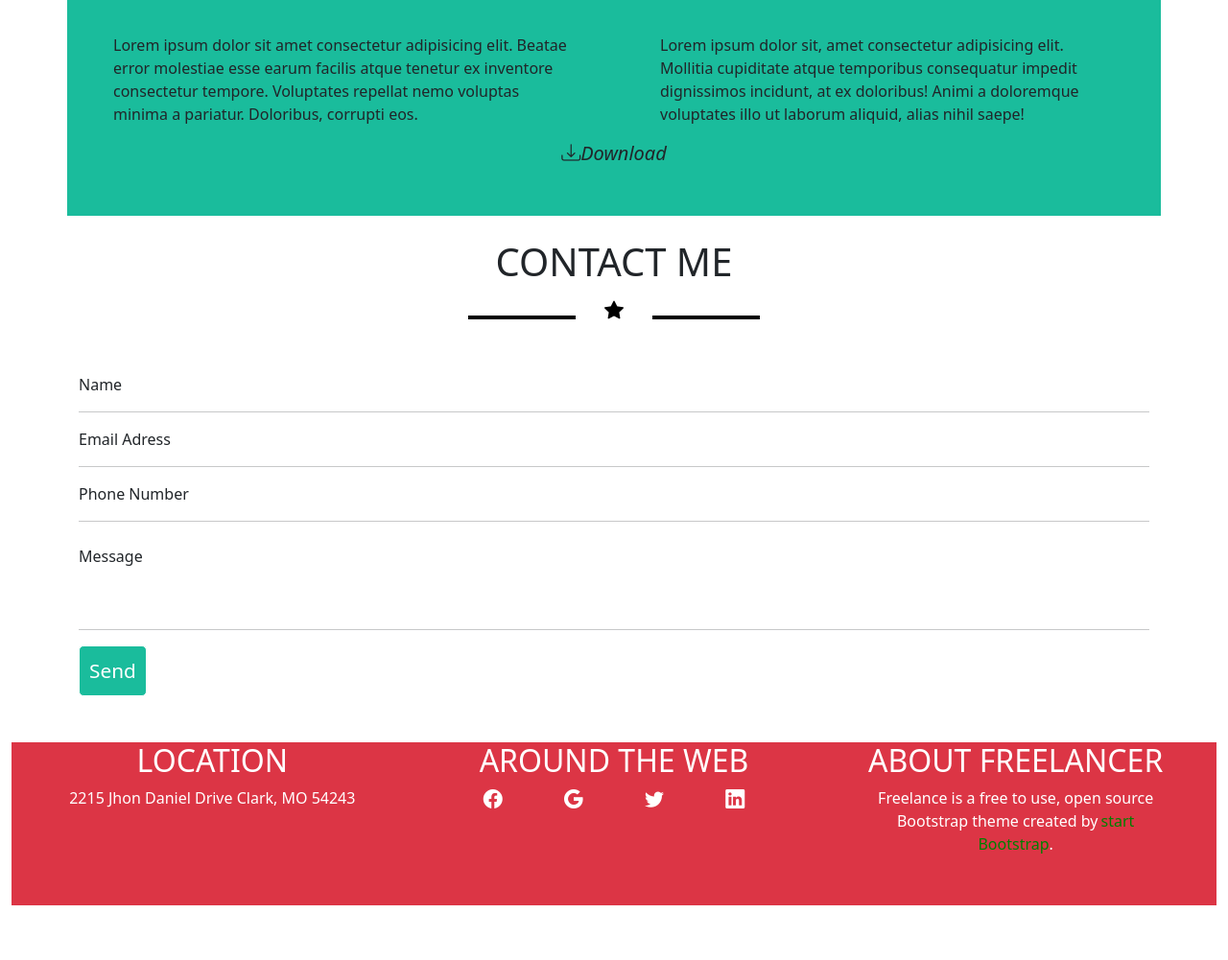
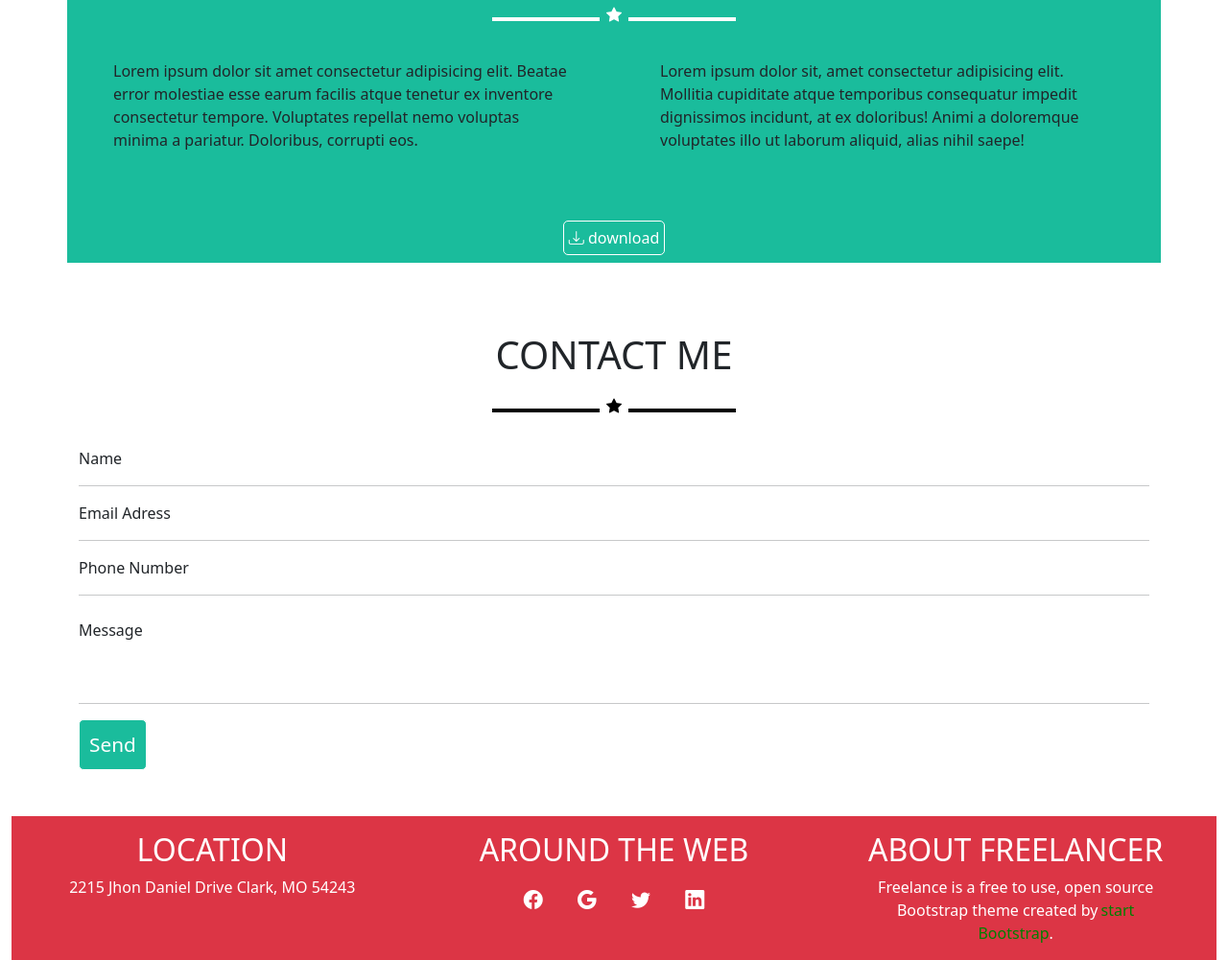
Before and after one commit to GabrielePagnotta/html-css-bootstrap-freelancer, a plain HTML site: page index.html in a window 1280 px wide. Shown: the part 1544-2545 px from the top of the page at 96% size. Before the commit the page ends 2488 px from the top, so only its background shows below. Drawn offline with nearby package versions, Linux system fonts and the light colour scheme.

Commit message:
fine esercizio

```diff
--- a/assets/style.css
+++ b/assets/style.css
@@ -46,7 +46,8 @@ img{
 }
 
 .avatar{
-    width:20%;
+    width:30%;
+    margin: 0 auto;
 }
 
 .line{
@@ -65,12 +66,6 @@ img{
 
 }
 
-.bi{
-    padding:30px;
-    font-size:20px;
-    position: relative;
-    bottom:50px;
-}
 
 .btn-send{
     background-color:#1abc9c;
@@ -79,6 +74,20 @@ img{
     border-radius: 5px;
     font-size: 1.3rem;
     padding:10px;
+}
+
+
+.bold{
+    font-weight:bold;
+}
+
+
+.btn-mid{
+
+   border:1px solid white;
+   color:white;
+   border-radius: 5px;
+   padding:5px;
 }
 
 .bi-facebook{
@@ -90,6 +99,7 @@ img{
 .bi-google{
     font-size: 20px;
     color:white;
+    margin:10px;
 }
 
 .bi-twitter{
@@ -100,4 +110,13 @@ img{
 .bi-linkedin{
     color:white;
     font-size:20px;
+
+
 }
+
+.bi-star-fill{
+    position:relative;
+    left:7px;
+    bottom:15px;
+    width:30px;
+}
--- a/index.html
+++ b/index.html
@@ -19,15 +19,13 @@
               <div class="collapse navbar-collapse py-4" id="navbarSupportedContent">
                 <ul class="navbar-nav me-auto mb-2 mb-lg-0">
                   <li class="nav-item">
-                    <a class="nav-link " aria-current="page" href="#">Home</a>
+                    <a class="nav-link " aria-current="page" href="#">PROFILO</a>
                   </li>
                   <li class="nav-item">
-                    <a class="nav-link" href="#">Link</a>
+                    <a class="nav-link" href="#">ABOUT</a>
                   </li>
                   <li class="nav-item dropdown">
-                    <a class="nav-link" href="#" role="button" data-bs-toggle="dropdown" aria-expanded="false">
-                      Dropdown
-                    </a>
+
                     <ul class="dropdown-menu ml-0">
                       <li><a class="dropdown-item" href="#">Action</a></li>
                       <li><a class="dropdown-item" href="#">Another action</a></li>
@@ -36,7 +34,7 @@
                     </ul>
                   </li>
                   <li class="nav-item">
-                    <a class="nav-link ">Disabled</a>
+                    <a class="nav-link ">CONTACT</a>
                   </li>
                 </ul>
                 <form class="d-flex" role="search">
@@ -48,11 +46,11 @@
     <main>
         <div class="container-fluid">
             <div class="row bg-green ">
-                <div class="col-12 d-flex justify-center">
+                <div class="col-12 col-sm-12 d-flex justify-center">
                     <img class="avatar" src="./assets/img/avatar.svg" alt="">
                 </div>
                 <div class="col-12 mt-4 txt-wht">
-                    <h1 class="text-center fs-md-1 ">STAR BOOTSTRAP</h1>
+                    <h1 class="text-center fs-md-1 ">START BOOTSTRAP</h1>
 
                 </div>
                 <div class="col-12 mt-4 txt-wht d-flex justify-content-center ">
@@ -61,7 +59,7 @@
                     <div class="line border-white"></div>
                 </div>
                 <div class="col-12">
-                    <p class="fs-4 text-center txt-wht">GRAPHIC ARTIST - WEB DESIGNER - ILLUSTRATOR </p>
+                    <p class="fs-4 text-center txt-wht mb-5">GRAPHIC ARTIST - WEB DESIGNER - ILLUSTRATOR </p>
 
                 </div>
             </div>
@@ -126,20 +124,20 @@
                     <div class="col-lg-6 col-md-6 col-sm-12 py-3 px-5">
                         Lorem ipsum dolor sit, amet consectetur adipisicing elit. Mollitia cupiditate atque temporibus consequatur impedit dignissimos incidunt, at ex doloribus! Animi a doloremque voluptates illo ut laborum aliquid, alias nihil saepe!
                     </div>
-                    <div class="col mt-5 text-center">
-                        <div>
-                        <i class="bi bi-download"><p class="d-inline world ">Download</p></i>
+                    <div class="col mt-5 d-flex justify-content-center text-center">
+                        <div class="btn-mid m-2">
+                            <i class="bi bi-download"></i>
+                            <span> download </span>
                         </div>
-
                     </div>
                 </div>
             </div>
             <div class="container mb-5">
                 <div class="row">
-                    <div class="col-12 text-center">
+                    <div class="col-12 text-center mt-5">
                         <h1 class="py-4">CONTACT ME</h1>
                     </div>
-                    <div class="col-12 d-flex justify-content-center">
+                    <div class="col-12 d-flex justify-content-center mb-3">
                         <div class="line border-black"></div>
                     <i class="bi bi-star-fill txt-blk  pb-0"></i>
                     <div class="line border-black"></div>
@@ -159,18 +157,18 @@
             </div>
             <div class="container-fluid bg-danger">
                 <div class="row">
-                    <div class="col-lg-4 col-md-4 col-sm-12 text-center">
+                    <div class="col-lg-4 col-md-4 col-sm-12 text-center my-3">
                         <h2 class="txt-wht">LOCATION</h2>
                         <p class="txt-wht">2215 Jhon Daniel Drive Clark, MO 54243</p>
                     </div>
-                    <div class="col-lg-4 col-md-4 col-sm-12  text-center">
+                    <div class="col-lg-4 col-md-4 col-sm-12  text-center my-3">
                         <h2 class="txt-wht  ">AROUND THE WEB</h2>
-                        <p class="bi bi-facebook d-inline-block pt-5"></p>
-                        <p class="bi bi-google d-inline-block pt-5"></p>
-                        <p class="bi bi-twitter d-inline-block pt-5"></p>
-                        <p class="bi bi-linkedin d-inline-block pt-5"></p>
+                        <p class="bi bi-facebook d-inline-block mx-3"></p>
+                        <p class="bi bi-google d-inline-block mx-3"></p>
+                        <p class="bi bi-twitter d-inline-block mx-3"></p>
+                        <p class="bi bi-linkedin d-inline-block mx-3"></p>
                     </div>
-                    <div class="col-lg-4 col-md-4 col-sm-12 text-center ">
+                    <div class="col-lg-4 col-md-4 col-sm-12 text-center mt-3">
                         <h2 class="txt-wht">ABOUT FREELANCER</h2>
                         <p class="txt-wht">Freelance is a free to use, open source<br>Bootstrap theme created by<span id="txt-green">start<br>Bootstrap</span>.</p>
                     </div>
```
